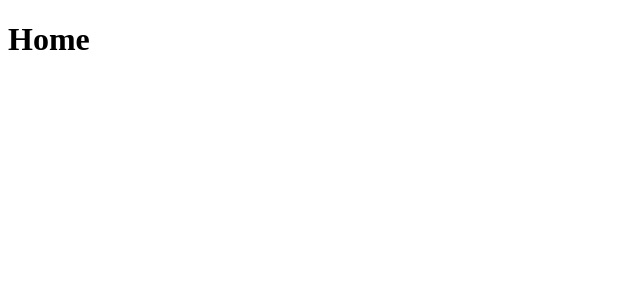
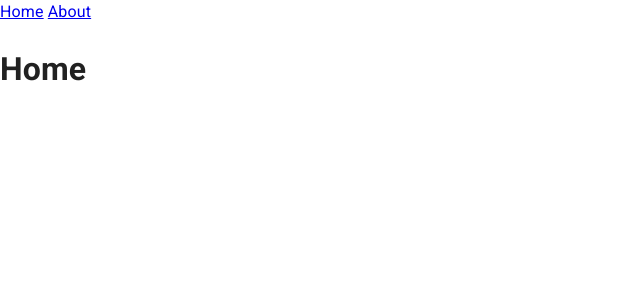
Before and after one commit to avinash2wards/mern-app-frontend, a React (Create React App) app: page / in a window 1280 px wide. Shown: the top 300 px of the page, without its empty margins (0-640 px from the left). Built offline with nearby package versions, Linux system fonts and the light colour scheme.

Commit message:
material ui added

```diff
--- a/package.json
+++ b/package.json
@@ -3,6 +3,9 @@
   "version": "0.1.0",
   "private": true,
   "dependencies": {
+    "@emotion/react": "^11.7.1",
+    "@emotion/styled": "^11.6.0",
+    "@mui/material": "^5.3.1",
     "@testing-library/jest-dom": "^5.16.1",
     "@testing-library/react": "^12.1.2",
     "@testing-library/user-event": "^13.5.0",
--- a/public/index.html
+++ b/public/index.html
@@ -2,29 +2,17 @@
 <html lang="en">
   <head>
     <meta charset="utf-8" />
-    <link rel="icon" href="%PUBLIC_URL%/favicon.ico" />
-    <meta name="viewport" content="width=device-width, initial-scale=1" />
-    <meta name="theme-color" content="#000000" />
-    <meta
-      name="description"
-      content="Web site created using create-react-app"
+    <meta name="viewport" content="initial-scale=1, width=device-width" />
+    <title>MERN App</title>
+    <!-- Fonts to support Material Design -->
+    <link
+      rel="stylesheet"
+      href="https://fonts.googleapis.com/css?family=Roboto:300,400,500,700&display=swap"
     />
-    <link rel="apple-touch-icon" href="%PUBLIC_URL%/logo192.png" />
-    <!--
-      manifest.json provides metadata used when your web app is installed on a
-      user's mobile device or desktop. See https://developers.google.com/web/fundamentals/web-app-manifest/
-    -->
-    <link rel="manifest" href="%PUBLIC_URL%/manifest.json" />
-    <!--
-      Notice the use of %PUBLIC_URL% in the tags above.
-      It will be replaced with the URL of the `public` folder during the build.
-      Only files inside the `public` folder can be referenced from the HTML.
-
-      Unlike "/favicon.ico" or "favicon.ico", "%PUBLIC_URL%/favicon.ico" will
-      work correctly both with client-side routing and a non-root public URL.
-      Learn how to configure a non-root public URL by running `npm run build`.
-    -->
-    <title>React App</title>
+    <link
+      rel="stylesheet"
+      href="https://fonts.googleapis.com/icon?family=Material+Icons"
+    />
   </head>
   <body>
     <noscript>You need to enable JavaScript to run this app.</noscript>
--- a/src/App.js
+++ b/src/App.js
@@ -1,10 +1,12 @@
-import { BrowserRouter, Routes, Route, Router } from "react-router-dom";
+import { BrowserRouter, Routes, Route, Link } from "react-router-dom";
 import { Home } from "./pages/Home";
 import { Products } from "./pages/Products";
 
 const App = () => {
   return (
     <BrowserRouter>
+      <Link to="/">Home</Link>&nbsp;
+      <Link to="/products">About</Link>&nbsp;
       <Routes>
         <Route path="/" element={<Home />} />
         <Route path="/products" element={<Products />} />
--- a/src/index.js
+++ b/src/index.js
@@ -1,5 +1,13 @@
 import React from "react";
 import ReactDOM from "react-dom";
+import CssBaseline from "@mui/material/CssBaseline";
 import { App } from "./App";
 
-ReactDOM.render(<App />, document.getElementById("root"));
+ReactDOM.render(
+  <>
+    {/* CssBaseline kickstart an elegant, consistent, and simple baseline to build upon. */}
+    <CssBaseline />
+    <App />
+  </>,
+  document.getElementById("root")
+);
```
Also changed, not shown: 1 other file (tests, documents, lock files or other folders).
